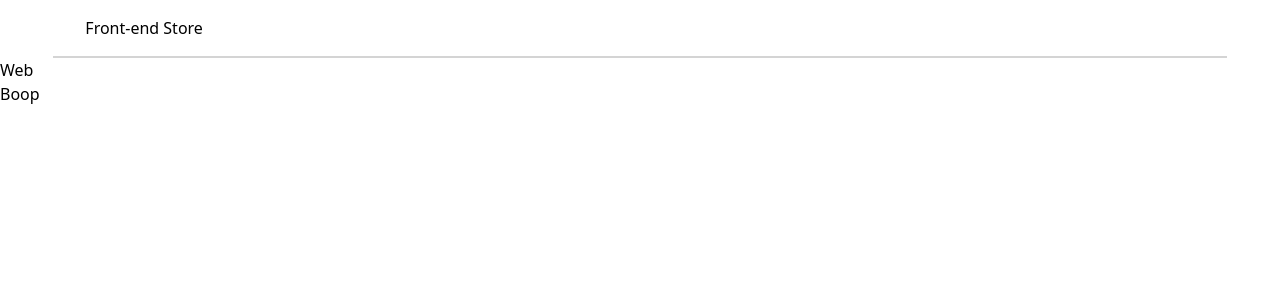
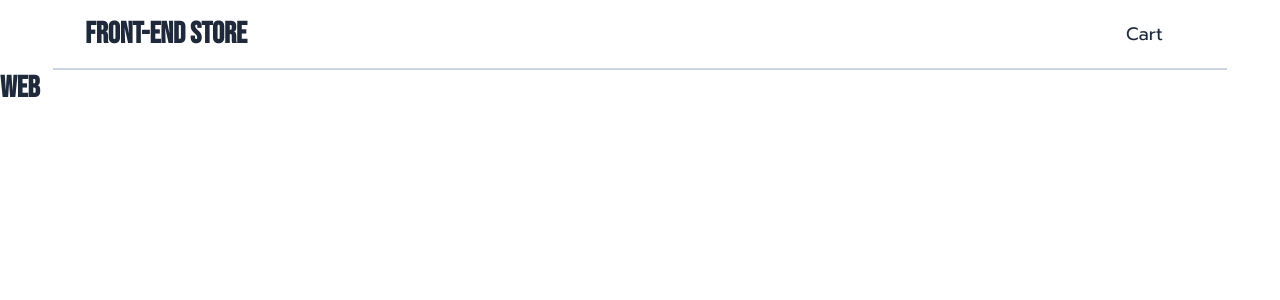
Before and after one commit to CerealPlayer/templates, a Next.js app in the folder templates/frontendstore/: page / in a window 1280 px wide. Shown: the top 300 px of the page. Built offline with nearby package versions, Linux system fonts and the light colour scheme.

Commit message:
Need a separate UI for every template

```diff
--- a/packages/ui/Button.tsx
+++ /dev/null
@@ -1,4 +0,0 @@
-import * as React from "react";
-export const Button = () => {
-  return <button>Boop</button>;
-};
--- a/packages/ui/index.tsx
+++ /dev/null
@@ -1,2 +0,0 @@
-import * as React from "react";
-export * from "./Button";
--- a/packages/ui/tsconfig.json
+++ /dev/null
@@ -1,5 +0,0 @@
-{
-  "extends": "tsconfig/react-library.json",
-  "include": ["."],
-  "exclude": ["dist", "build", "node_modules"]
-}
--- /dev/null
+++ b/templates/frontendstore/components/UI/Button.tsx
@@ -0,0 +1,12 @@
+import { ReactNode } from "react";
+
+type props = { children: ReactNode; dis?: boolean };
+
+export default function Button({ children, dis }: props) {
+  return (
+    <button disabled={dis} className="px-8 group py-2 relative flex justify-center items-center">
+      <div className="absolute top-0 left-0 w-full h-full outline outline-1 outline-neutral-500 scale-x-0 group-hover:scale-x-100 transition-all duration-300 ease-in-out"></div>
+      {children}
+    </button>
+  );
+}
--- a/templates/frontendstore/components/layout/Header.tsx
+++ b/templates/frontendstore/components/layout/Header.tsx
@@ -1,7 +1,14 @@
+import Button from "../UI/Button";
+
 export default function Header() {
-  return <header className="w-11/12 max-w-7xl mx-auto">
-    <div className="border-b-2 border-b-neutral-300 px-8 py-4">
-      <h1>Front-end Store</h1>
-    </div>
-  </header>;
+  return (
+    <header className="w-11/12 max-w-7xl mx-auto">
+      <div className="border-b-2 border-b-slate-300 px-0 md:px-8 py-2 md:py-4 flex justify-between items-center">
+        <h1>Front-end Store</h1>
+        <nav>
+          <Button>Cart</Button>
+        </nav>
+      </div>
+    </header>
+  );
 }
--- a/templates/frontendstore/next.config.js
+++ b/templates/frontendstore/next.config.js
@@ -1,5 +1,6 @@
-const withTM = require("next-transpile-modules")(["ui"]);
+/** @type {import('next').NextConfig} */
+const nextConfig = {
+  reactStrictMode: true,
+}
 
-module.exports = withTM({
-  reactStrictMode: true,
-});
+module.exports = nextConfig
--- a/templates/frontendstore/package.json
+++ b/templates/frontendstore/package.json
@@ -12,8 +12,7 @@
     "next": "12.1.6",
     "react": "18.1.0",
     "react-dom": "18.1.0",
-    "react-icons": "^4.3.1",
-    "ui": "*"
+    "react-icons": "^4.3.1"
   },
   "devDependencies": {
     "@types/node": "^17.0.34",
@@ -21,7 +20,6 @@
     "autoprefixer": "^10.4.7",
     "eslint": "8.15.0",
     "eslint-config-custom": "*",
-    "next-transpile-modules": "9.0.0",
     "postcss": "^8.4.13",
     "tailwindcss": "^3.0.24",
     "tsconfig": "*",
--- a/templates/frontendstore/pages/index.tsx
+++ b/templates/frontendstore/pages/index.tsx
@@ -1,10 +1,7 @@
-import { Button } from "ui";
-
 export default function Web() {
   return (
-    <div>
+    <main>
       <h1>Web</h1>
-      <Button />
-    </div>
+    </main>
   );
 }
--- a/templates/frontendstore/styles/globals.css
+++ b/templates/frontendstore/styles/globals.css
@@ -1,3 +1,17 @@
+@import url('https://fonts.googleapis.com/css2?family=Bebas+Neue&family=Prompt:wght@100;300;400;500;700;900&display=swap');
+
 @tailwind base;
 @tailwind components;
 @tailwind utilities;
+
+@layer base{
+  body {
+    @apply text-slate-800 font-content text-lg
+  }
+  h1 {
+    @apply text-xl md:text-3xl font-bold font-title
+  }
+  button{
+    @apply leading-none
+  }
+}
--- a/templates/frontendstore/tailwind.config.js
+++ b/templates/frontendstore/tailwind.config.js
@@ -4,7 +4,12 @@ module.exports = {
     "./components/**/*.{js,ts,jsx,tsx}",
   ],
   theme: {
-    extend: {},
+    extend: {
+      fontFamily: {
+        title: "Bebas Neue, cursive",
+        content: "Prompt, sans-serif",
+      },
+    },
   },
   plugins: [],
-}
+};
```
Also changed, not shown: packages/ui/package.json (deleted, +0 -19 lines), 1 other file (tests, documents, lock files or other folders).
